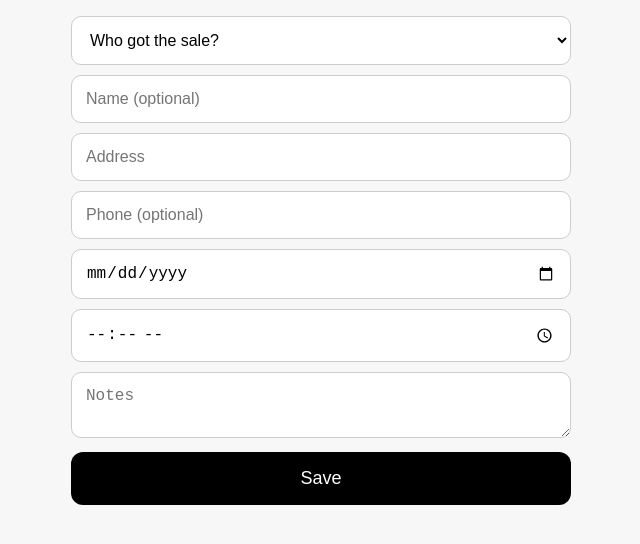
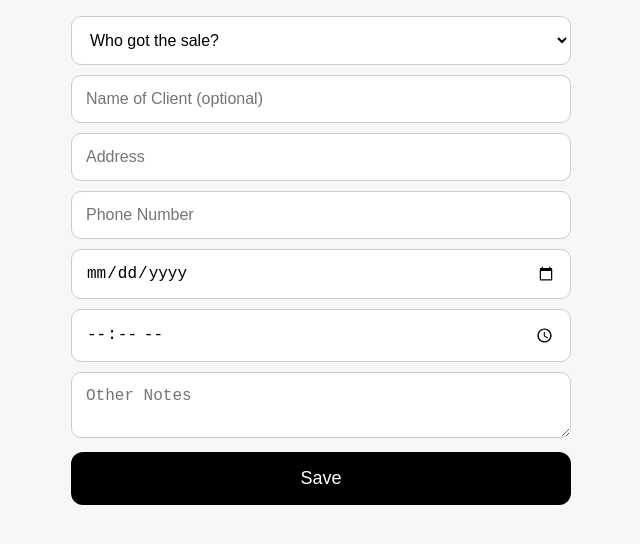
Before and after one commit to andrewbusiness/leadsapp, a plain HTML site: page index.html in a window 1280 px wide. Shown: the whole page, without its empty margins (319-959 px from the left). Drawn offline with Linux system fonts and the light colour scheme.

Commit message:
Update index.html

```diff
--- a/index.html
+++ b/index.html
@@ -68,12 +68,12 @@
     <option value="Elliott">Elliott</option>
   </select>
 
-  <input id="name" placeholder="Name (optional)">
+  <input id="name" placeholder="Name of Client (optional)">
   <input id="address" placeholder="Address">
-  <input id="phone" placeholder="Phone (optional)">
+  <input id="phone" placeholder="Phone Number">
   <input id="day" type="date">
   <input id="time" type="time">
-  <textarea id="notes" placeholder="Notes"></textarea>
+  <textarea id="notes" placeholder="Other Notes"></textarea>
 
   <button onclick="saveLead()">Save</button>
   <div class="status" id="status"></div>
```
